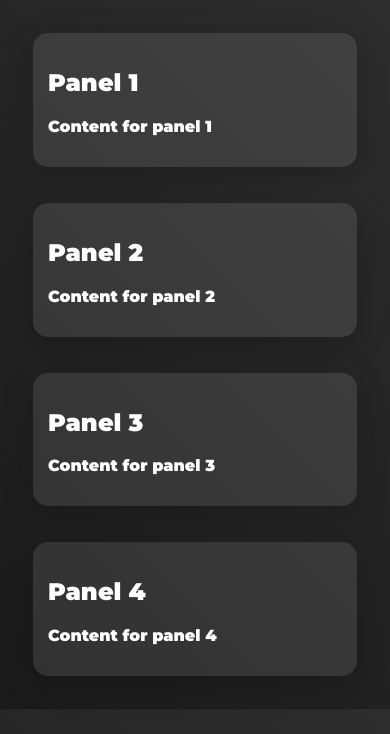
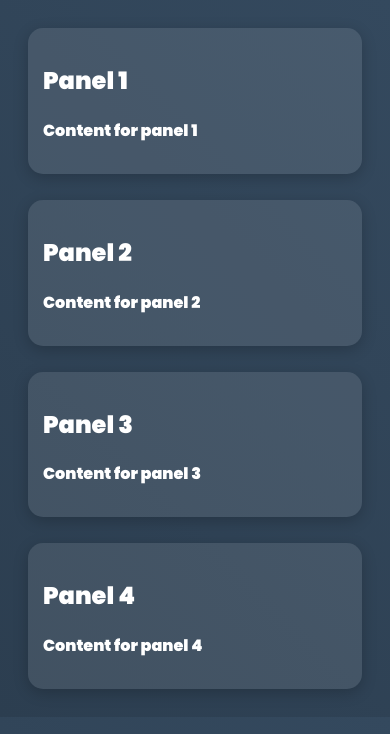
Before and after one commit to MelTas10/-, a plain HTML site: page index.html in a window 390 px wide. Drawn offline with Linux system fonts and the light colour scheme.

Commit message:
Update index.html

```diff
--- a/index.html
+++ b/index.html
@@ -5,13 +5,13 @@
     <meta name="viewport" content="width=device-width, initial-scale=1.0">
     <title>DC Loading</title>
     <style>
-        @import url('https://fonts.googleapis.com/css2?family=Montserrat:wght@900&display=swap');
+        @import url('https://fonts.googleapis.com/css2?family=Poppins:wght@900&display=swap');
 
         body {
             margin: 0;
             padding: 0;
-            background: linear-gradient(45deg, #1a1a1a, #2d2d2d);
-            font-family: 'Montserrat', sans-serif;
+            background: linear-gradient(45deg, #2c3e50, #34495e);
+            font-family: 'Poppins', sans-serif;
         }
 
         .loader-container {
@@ -23,7 +23,7 @@
             display: flex;
             justify-content: center;
             align-items: center;
-            background: linear-gradient(45deg, #1a1a1a, #2d2d2d);
+            background: linear-gradient(45deg, #2c3e50, #34495e);
             z-index: 1000;
             animation: fadeOut 3s forwards;
         }
@@ -37,7 +37,7 @@
             font-size: 72px;
             font-weight: 900;
             letter-spacing: 4px;
-            text-shadow: 2px 2px 4px rgba(0,0,0,0.5);
+            text-shadow: 2px 2px 4px rgba(0,0,0,0.3);
             position: relative;
             display: inline-block;
         }
@@ -49,10 +49,11 @@
             bottom: -15px;
             width: 100%;
             height: 6px;
-            background: linear-gradient(90deg, #ff3366, #ff6b6b);
+            background: linear-gradient(90deg, #fff, #4a90e2);
+            border-radius: 3px;
             transform: scaleX(0);
             animation: load 1.5s ease-in-out infinite;
-            border-radius: 3px;
+            box-shadow: 0 2px 4px rgba(0,0,0,0.2);
         }
 
         .main-content {
@@ -68,25 +69,38 @@
             padding: 20px;
             margin: 10px;
             color: white;
-            box-shadow: 0 8px 32px rgba(0, 0, 0, 0.2);
-            transition: transform 0.3s ease;
-        }
-
-        .panel:hover {
-            transform: translateY(-5px);
+            box-shadow: 0 4px 15px rgba(0, 0, 0, 0.2);
         }
 
         .container {
+            width: 100%;
             max-width: 1200px;
             margin: 0 auto;
-            padding: 15px;
+            padding: 10px;
+            box-sizing: border-box;
         }
 
         .panels-grid {
             display: grid;
-            grid-template-columns: repeat(auto-fit, minmax(250px, 1fr));
-            gap: 20px;
-            padding: 15px;
+            grid-template-columns: repeat(auto-fit, minmax(280px, 1fr));
+            gap: 15px;
+            padding: 10px;
+        }
+
+        @media (max-width: 768px) {
+            .text {
+                font-size: 48px;
+            }
+
+            .panel {
+                margin: 8px;
+                padding: 15px;
+            }
+
+            .panels-grid {
+                grid-template-columns: 1fr;
+                gap: 10px;
+            }
         }
 
         @keyframes load {
@@ -118,23 +132,13 @@
         }
 
         @keyframes fadeIn {
-            from { opacity: 0; }
-            to { opacity: 1; }
-        }
-
-        @media (max-width: 768px) {
-            .text {
-                font-size: 48px;
+            from {
+                opacity: 0;
+                display: block;
             }
-
-            .panels-grid {
-                grid-template-columns: 1fr;
-                padding: 10px;
-            }
-
-            .panel {
-                margin: 8px;
-                padding: 15px;
+            to {
+                opacity: 1;
+                display: block;
             }
         }
     </style>
```
